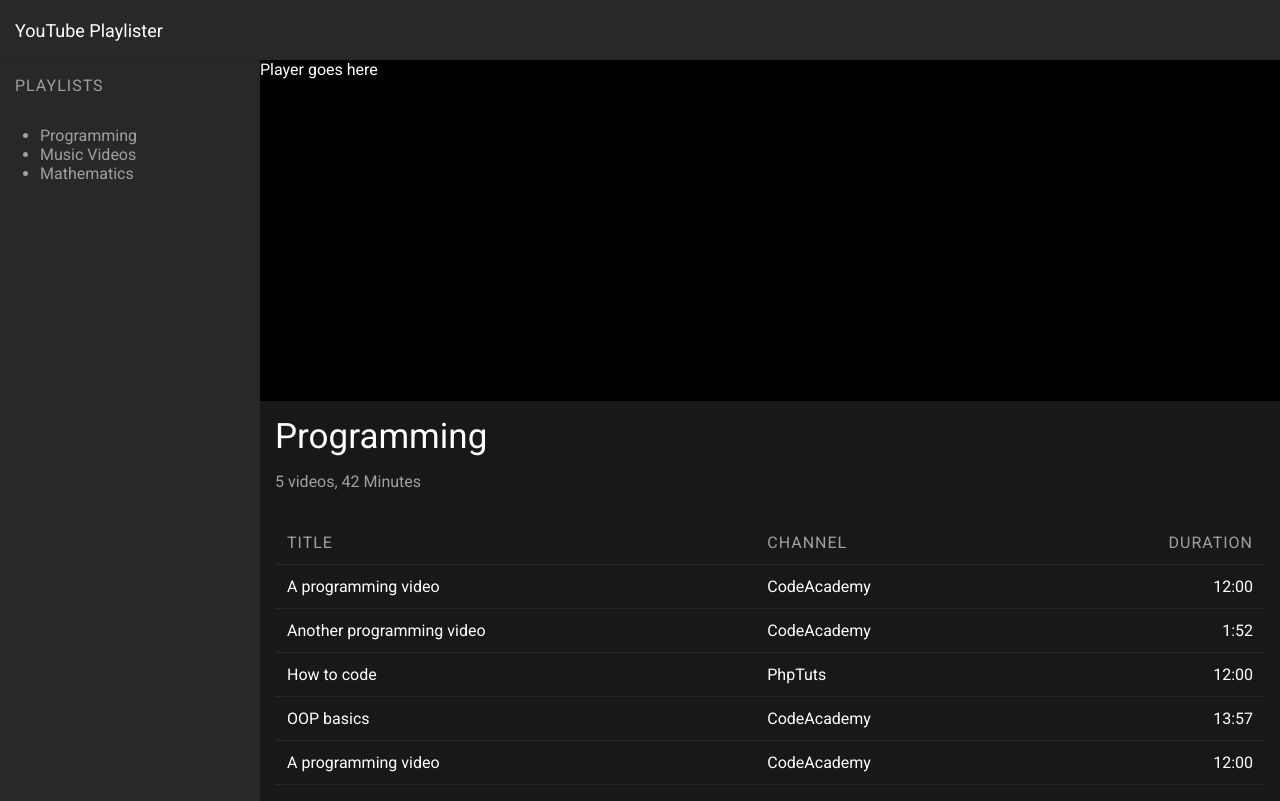
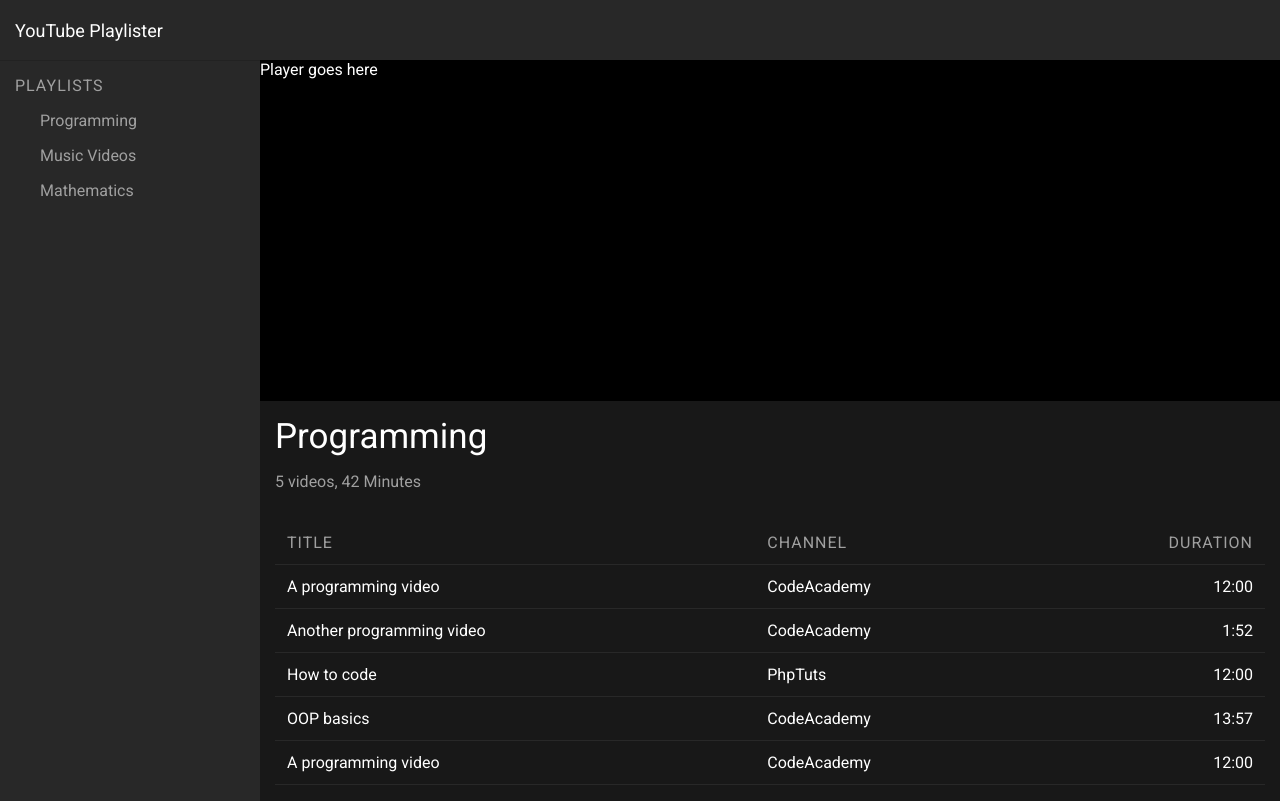
Before and after one commit to MrFletching/YouTubePlaylister, a React (Create React App) app in the folder client/: page / in a window 1280 px wide. Built offline with nearby package versions, Linux system fonts and the light colour scheme.

Commit message:
Style list of playlists

```diff
--- a/client/src/components/Sidebar.css
+++ b/client/src/components/Sidebar.css
@@ -9,9 +9,25 @@
 
 .Sidebar h3 {
     margin: 0;
-    padding: 15px;
+    padding: 15px 15px 8px 15px;
     font-weight: normal;
     text-transform: uppercase;
     font-size: 16px;
     letter-spacing: 1px;
 }
+
+.Sidebar ul {
+    list-style-type: none;
+    padding: 0;
+    margin: 0;
+}
+
+.Sidebar li {
+    margin: 0;
+    padding: 8px 15px 8px 40px;
+}
+
+.Sidebar li:hover {
+    background-color: #444444;
+    cursor: pointer;
+}
```
